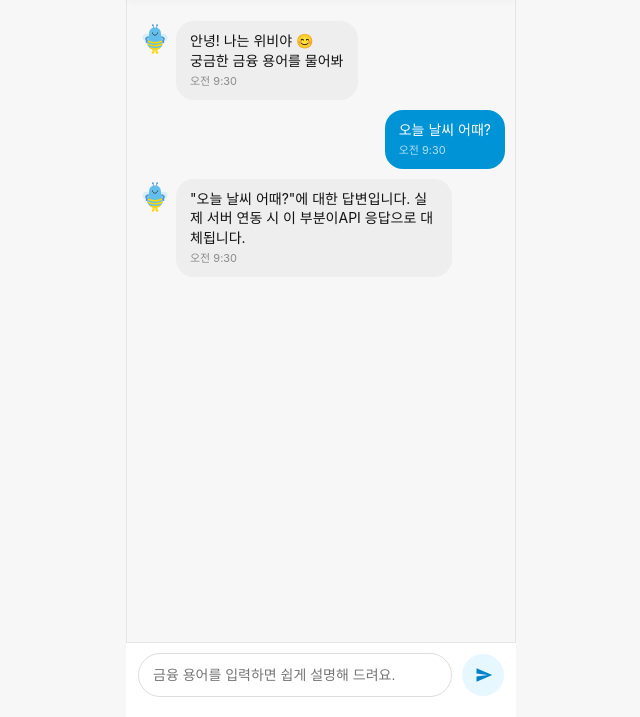
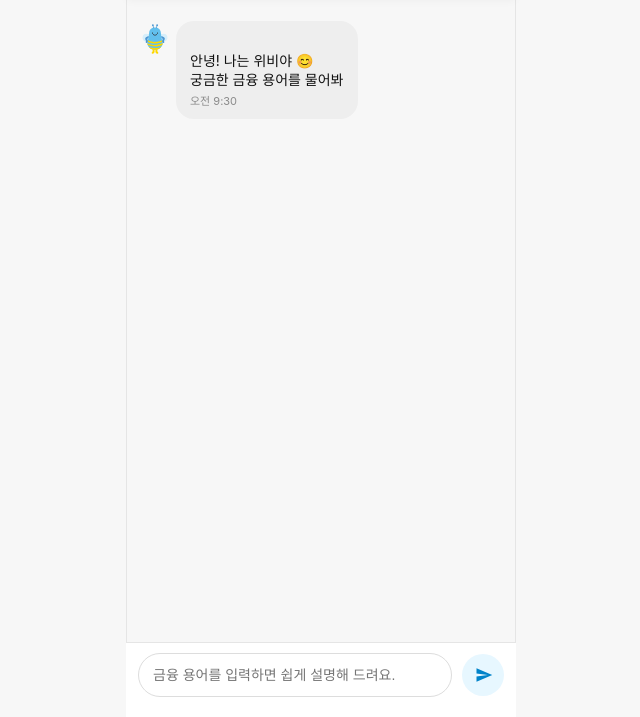
Before and after one commit to woorifisa6-chatbot/chatbot, a website: page index.html in a window 1280 px wide. Shown: the part 83-800 px from the top of the page, without its empty margins (319-959 px from the left). Drawn offline with Linux system fonts and the light colour scheme.

Commit message:
fix: 더미 데이터 삭제

```diff
--- a/index.html
+++ b/index.html
@@ -32,29 +32,8 @@
           />
 
           <div class="bubble bubble--bot">
-            <p class="bubble__text">안녕! 나는 위비야 😊<br />궁금한 금융 용어를 물어봐
-            </p>
-            <div class="bubble__meta">오전 9:30</div>
-          </div>
-        </div>
-
-        <!-- User message -->
-        <div class="msg msg--user">
-          <div class="bubble bubble--user">
-            <p class="bubble__text">오늘 날씨 어때?</p>
-            <div class="bubble__meta">오전 9:30</div>
-          </div>
-        </div>
-
-        <!-- Bot message -->
-        <div class="msg msg--bot">
-          <img
-            src="./assets/wibee.svg"
-            alt="Chatbot Character"
-            class="bot-avatar"
-          />
-          <div class="bubble bubble--bot">
-            <p class="bubble__text">"오늘 날씨 어때?"에 대한 답변입니다. 실제 서버 연동 시 이 부분이API 응답으로 대체됩니다.
+            <p class="bubble__text">
+              안녕! 나는 위비야 😊<br />궁금한 금융 용어를 물어봐
             </p>
             <div class="bubble__meta">오전 9:30</div>
           </div>
```
